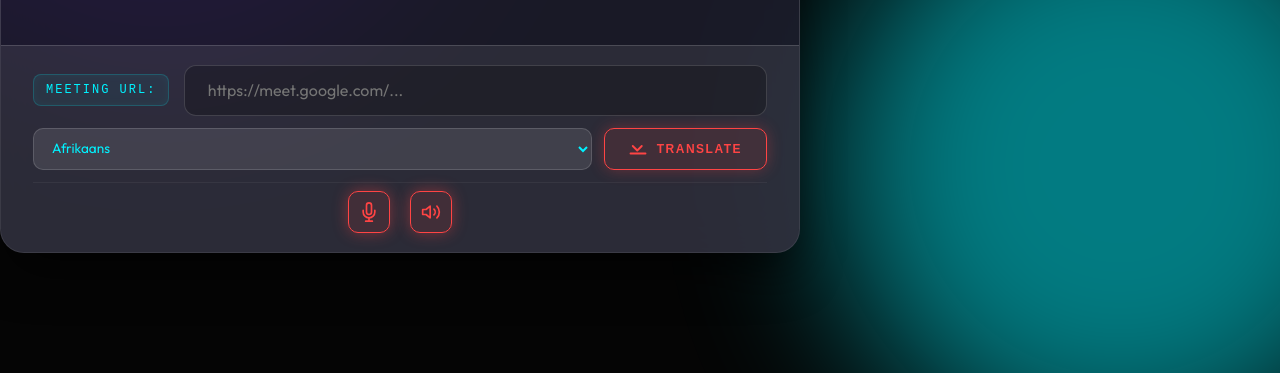
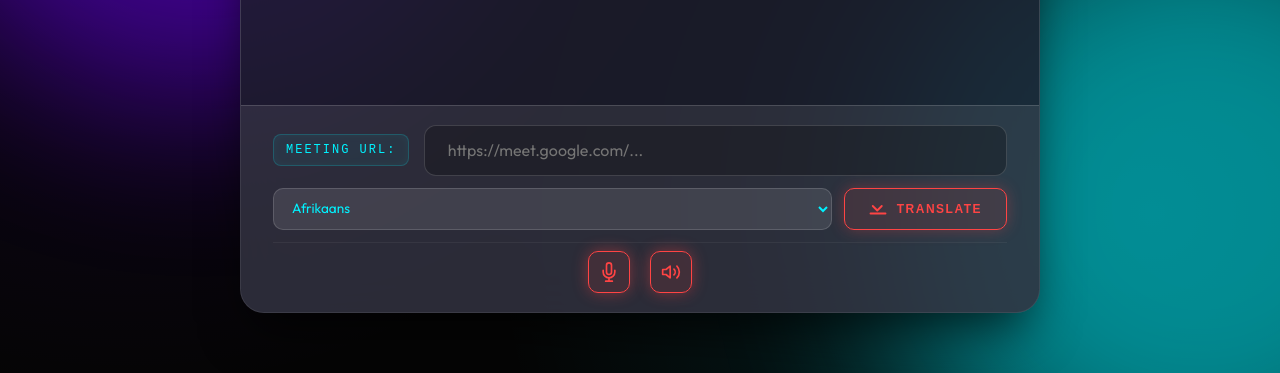
Before and after one commit to Tgilagab/neural-chat-hub, a plain HTML site: page index.html in a window 1280 px wide. Shown: the part 427-800 px from the top of the page. Drawn offline with Linux system fonts and the light colour scheme.

Commit message:
Fix CSS syntax error and finalize mobile-fit sync

```diff
--- a/css/style.css
+++ b/css/style.css
@@ -28,6 +28,14 @@ html, body {
 body {
     font-family: 'Outfit', sans-serif;
     background-color: var(--bg-color);
+    background-image:
+        radial-gradient(circle at 10% 20%, rgba(112, 0, 255, 0.15) 0%, transparent 50%),
+        radial-gradient(circle at 90% 80%, rgba(0, 242, 255, 0.15) 0%, transparent 50%);
+    color: var(--text-primary);
+    display: flex;
+    align-items: center;
+    justify-content: center;
+}
 
 /* Animated Background Particles */
 .background-blob {
```
